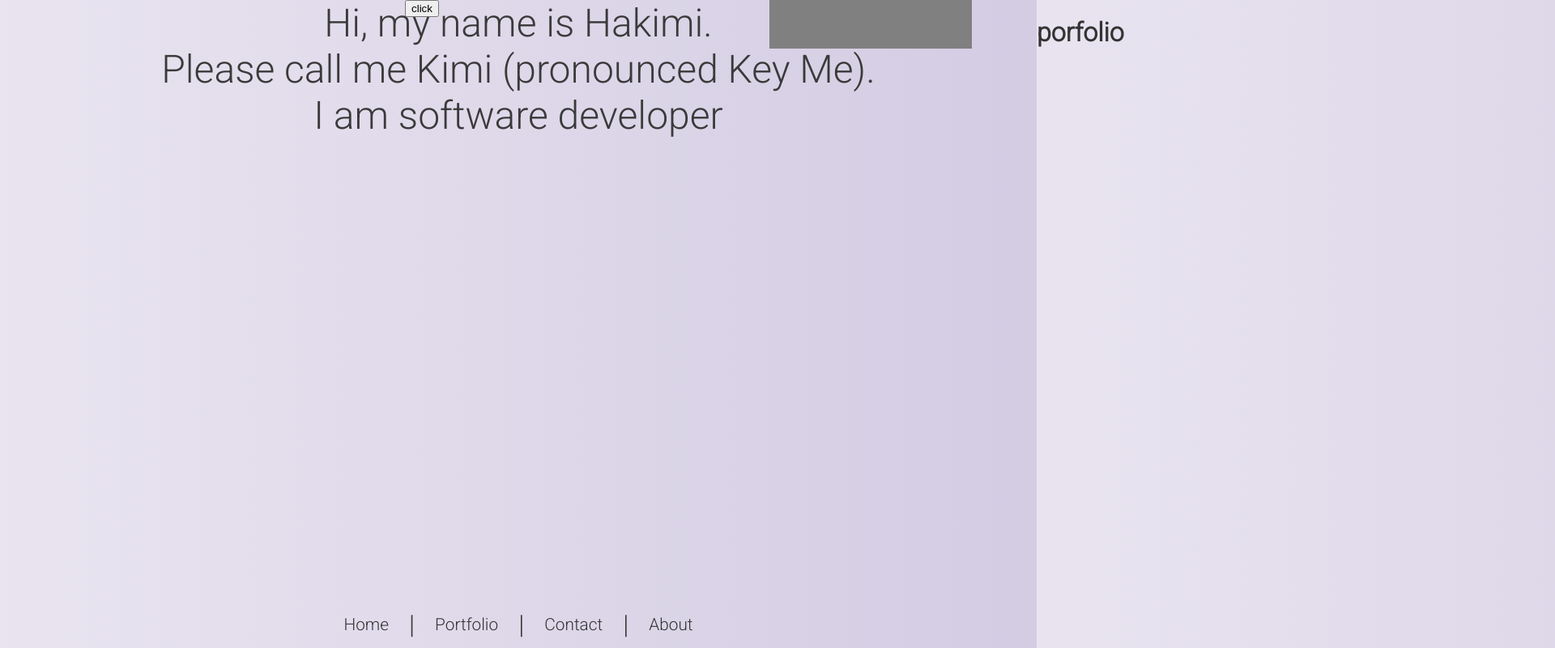
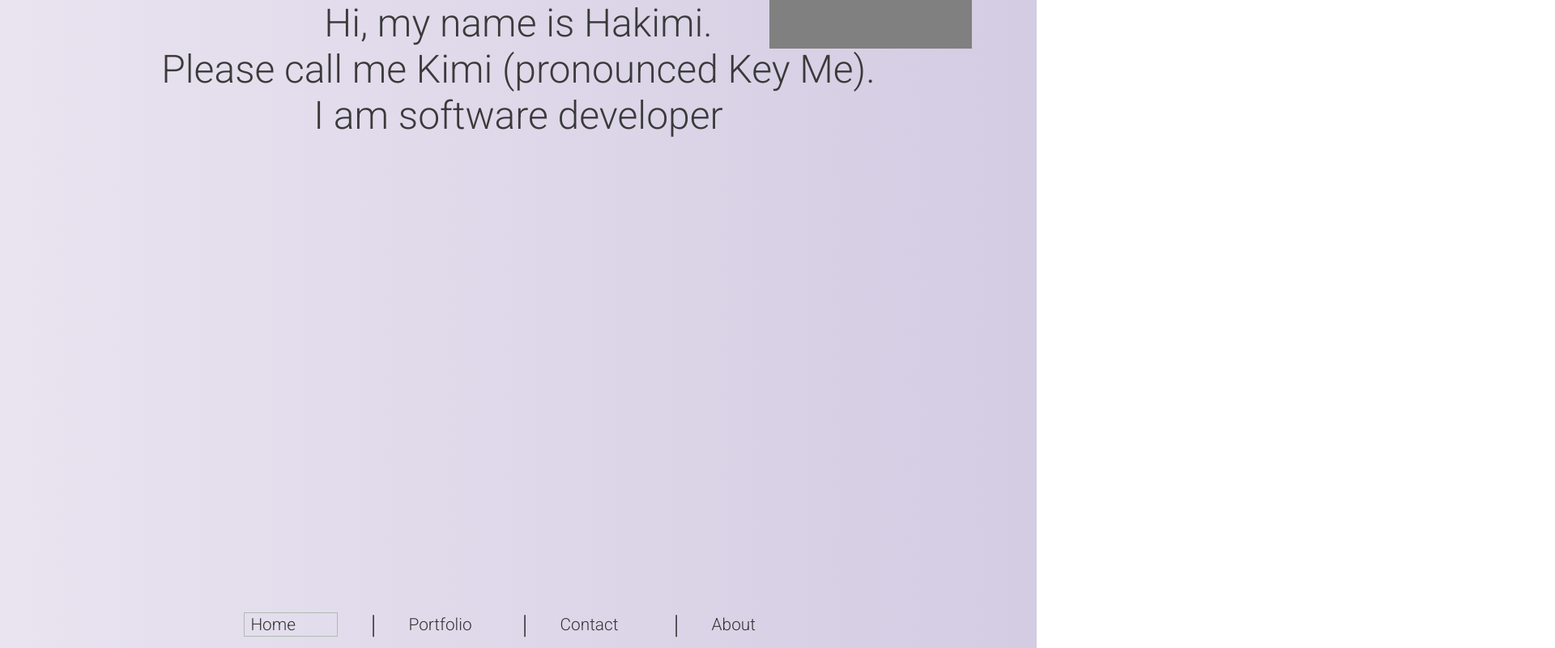
Before and after one commit to hakimihamzan/portfolio-pro, a Svelte app: page / in a window 1280 px wide. Shown: the top 800 px of the page at 81% size, 1920 px wide, since content can reach past the window. Built offline with nearby package versions, Linux system fonts and the light colour scheme.

Commit message:
add hashChange function

```diff
--- a/src/App.svelte
+++ b/src/App.svelte
@@ -4,6 +4,43 @@
   import Home from "./home/Home.svelte";
   import Navigation from "./misc/Navigation.svelte";
   import Portfolio from "./portfolio/Portfolio.svelte";
+
+  function removeClass() {
+    let allTag = document.querySelectorAll(".aTag");
+    allTag.forEach((eachNode, v) => eachNode.classList.remove("disLink"));
+  }
+
+  window.onhashchange = () => {
+    switch (location.hash) {
+      case "#home":
+        {
+          removeClass();
+          document.querySelector(".aTag.Home").classList.add("disLink");
+        }
+        break;
+      case "#portfolio":
+        {
+          removeClass();
+          console.log("portfolio is active");
+          document.querySelector(".aTag.Portfolio").classList.add("disLink");
+        }
+        break;
+      case "#contact":
+        {
+          removeClass();
+          console.log("contact is active");
+          document.querySelector(".aTag.Contact").classList.add("disLink");
+        }
+        break;
+      case "#about":
+        {
+          removeClass();
+          console.log("about is active");
+          document.querySelector(".aTag.About").classList.add("disLink");
+        }
+        break;
+    }
+  };
 
   // ____________Home____________Portfolio____________Contact____________About______________
   // ____________Home_______________________________________________________________________
@@ -20,26 +57,29 @@
   // If about is active
   //        Home, Portolio, Contact is inactive
 
-  function clickMe() {
-    document.querySelector(".home").style.transform = `translateX(-100vw)`;
-  }
+  // function clickMe() {
+  //   document.querySelector(".home").style.transform = `translateX(-100vw)`;
+  // }
 </script>
 
 <main>
-  <div class="home">
-    <Home />
+  <div class="home"><Home /></div>
+  <!-- <div class="porfolio"><Portfolio /></div>
+  <div class="contact"><Contact /></div>
+  <div class="about"><About /></div> -->
+  <!-- <Navigation /> -->
+  <!-- <button on:click={clickMe}>click</button> -->
+
+  <!-- Bottom Navigation -->
+  <div class="outer">
+    <a href="#home" class="aTag Home disLink">Home</a>
+    <div class="m-5">|</div>
+    <a href="#portfolio" class="aTag Portfolio">Portfolio</a>
+    <div class="m-5">|</div>
+    <a href="#contact" class="aTag Contact">Contact</a>
+    <div class="m-5">|</div>
+    <a href="#about" class="aTag About">About</a>
   </div>
-  <div class="porfolio">
-    <Portfolio />
-  </div>
-  <div class="contact">
-    <Contact />
-  </div>
-  <div class="about">
-    <About />
-  </div>
-  <Navigation />
-  <button on:click={clickMe}>click</button>
 </main>
 
 <style>
@@ -50,9 +90,20 @@
   .home {
     transition: transform 1s;
   }
-  button {
-    position: fixed;
-    top: 0;
-    left: 500px;
+  .outer {
+    position: absolute;
+    width: 100vw;
+    bottom: 10px;
+    display: flex;
+    justify-content: center;
+    align-items: center;
+    font-size: 1.3rem;
+  }
+  .m-5 {
+    margin: 0 40px;
+    font-size: 2rem;
+  }
+  .aTag {
+    width: 100px;
   }
 </style>
```
